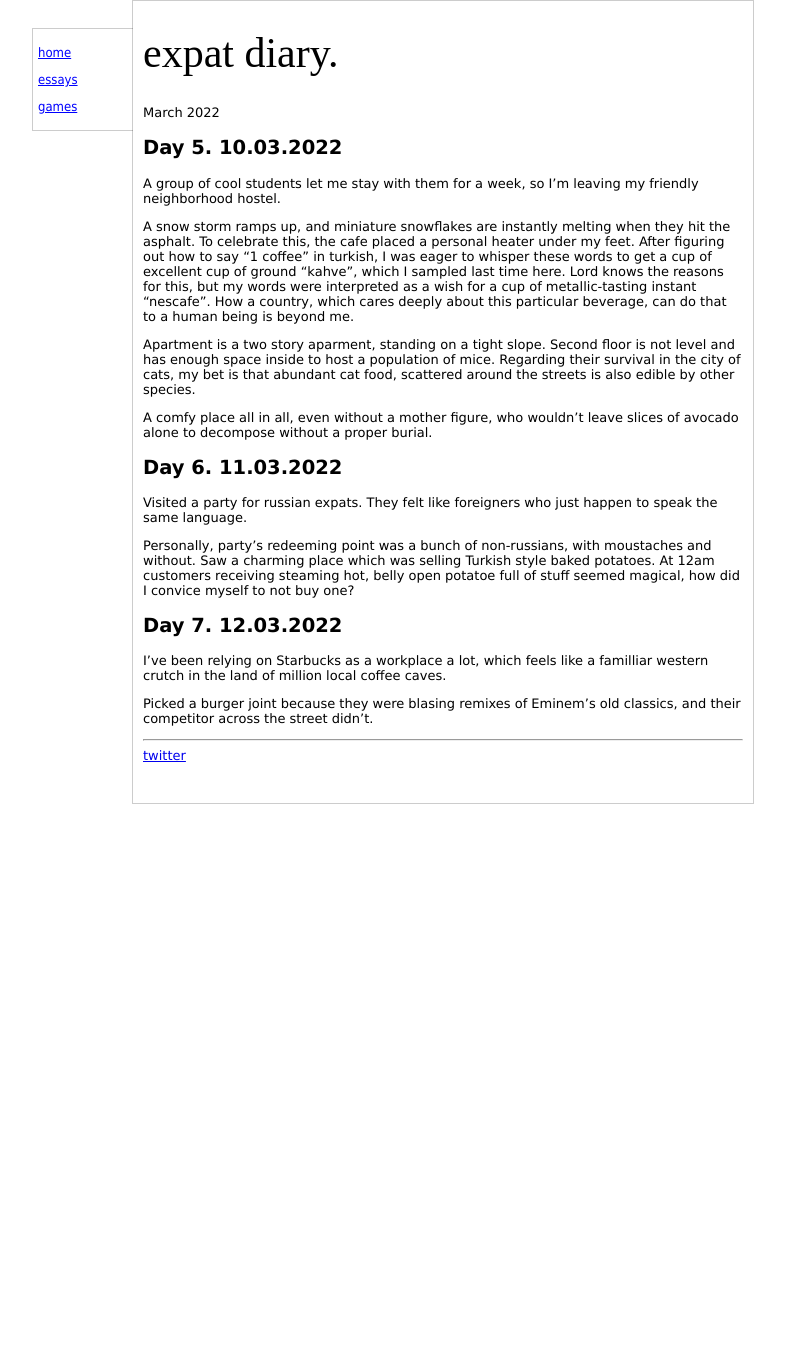
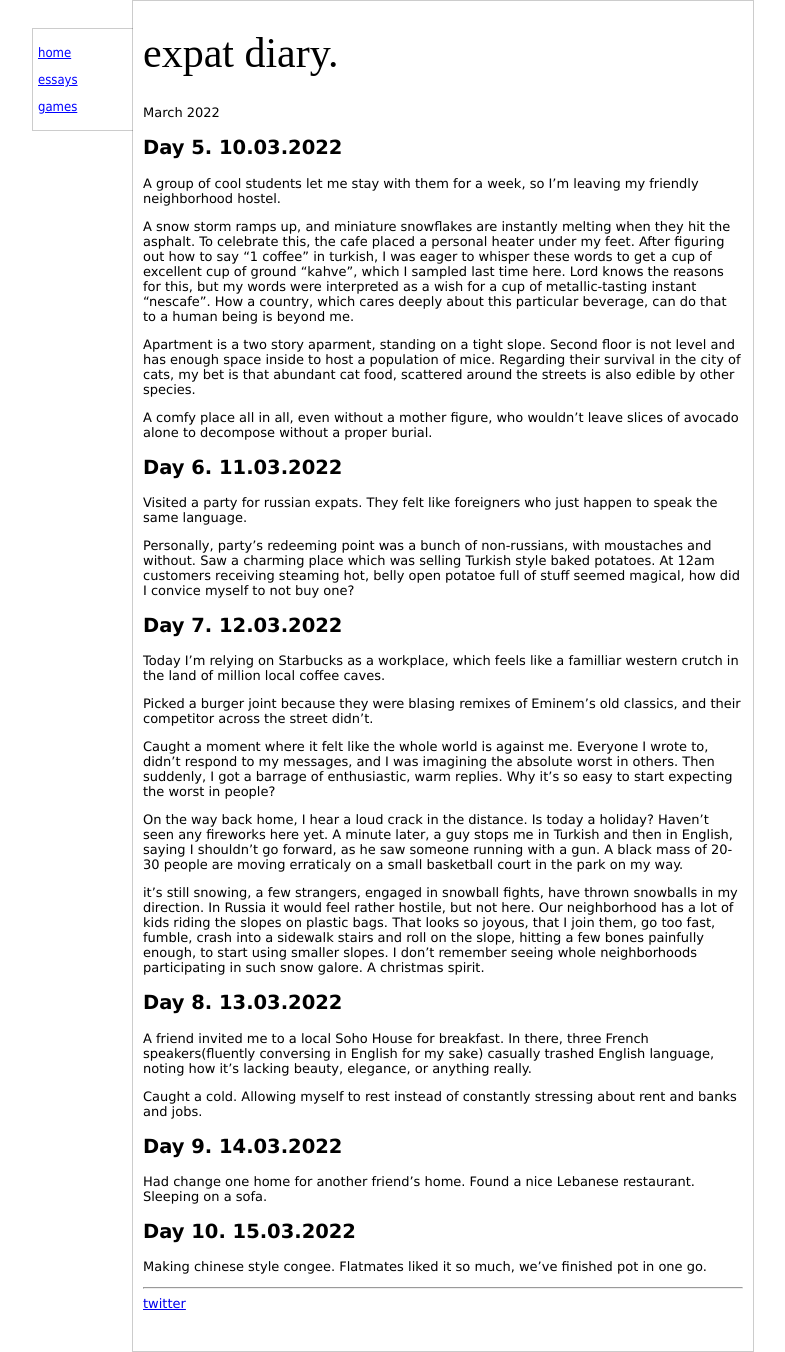
Before and after one commit to saint-angels/saint-angels.github.io, a Jekyll site: the page built from _essays/on_the_road.md, in a window 1280 px wide. Shown: the whole page, without its empty margins (247-1032 px from the left). Built offline with Jekyll 4.4.1, drawn with Linux system fonts in a browser that asks for light colours; before the commit the page ends 900 px from its top, so only the background shows below that.

Commit message:
more days!!

```diff
--- a/_essays/on_the_road.md
+++ b/_essays/on_the_road.md
@@ -23,6 +23,34 @@ Personally, party's redeeming point was a bunch of non-russians, with moustaches
 Saw a charming place which was selling Turkish style baked potatoes.
 At 12am customers receiving steaming hot, belly open potatoe full of stuff seemed magical, how did I convice myself to not buy one?
 ## Day 7.  12.03.2022
-I've been relying on Starbucks as a workplace a lot, which feels like a familliar western crutch in the land of million local coffee caves.
+Today I'm relying on Starbucks as a workplace, which feels like a familliar western crutch in the land of million local coffee caves.
 
 Picked a burger joint because they were blasing remixes of Eminem's old classics, and their competitor across the street didn't.
+
+Caught a moment where it felt like the whole world is against me.
+Everyone I wrote to, didn't respond to my messages, and I was imagining the absolute worst in others. Then suddenly, I got a barrage of enthusiastic, warm replies.
+Why it's so easy to start expecting the worst in people?
+
+On the way back home, I hear a loud crack in the distance. Is today a holiday? Haven't seen any fireworks here yet.
+A minute later, a guy stops me in Turkish and then in English, saying I shouldn't go forward, as he saw someone running with a gun.
+A black mass of 20-30 people are moving erraticaly on a small basketball court in the park on my way.
+
+it's still snowing, a few strangers, engaged in snowball fights, have thrown snowballs in my direction. In Russia it would feel rather hostile, but not here.
+Our neighborhood has a lot of kids riding the slopes on plastic bags. That looks so joyous, that I join them, go too fast, fumble, crash into a sidewalk stairs and roll on the slope, hitting a few bones painfully enough, to start using smaller slopes.
+I don't remember seeing whole neighborhoods participating in such snow galore. A christmas spirit.
+
+## Day 8.  13.03.2022
+
+A friend invited me to a local Soho House for breakfast.
+In there, three French speakers(fluently conversing in English for my sake) casually trashed English language,
+noting how it's lacking beauty, elegance, or anything really.
+
+Caught a cold. Allowing myself to rest instead of constantly stressing about rent and banks and jobs.
+
+## Day 9.  14.03.2022
+
+Had change one home for another friend's home. Found a nice Lebanese restaurant. Sleeping on a sofa.
+
+## Day 10.  15.03.2022
+
+Making chinese style congee. Flatmates liked it so much, we've finished pot in one go.
```
